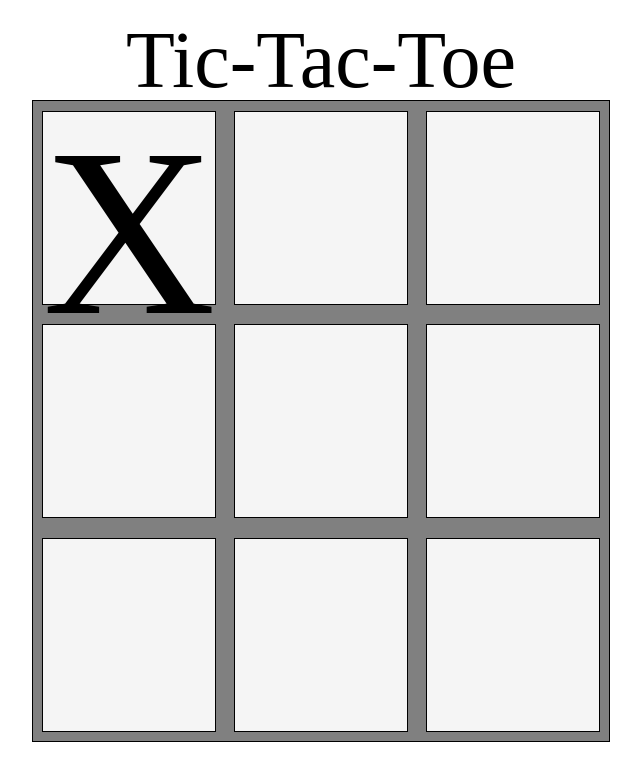
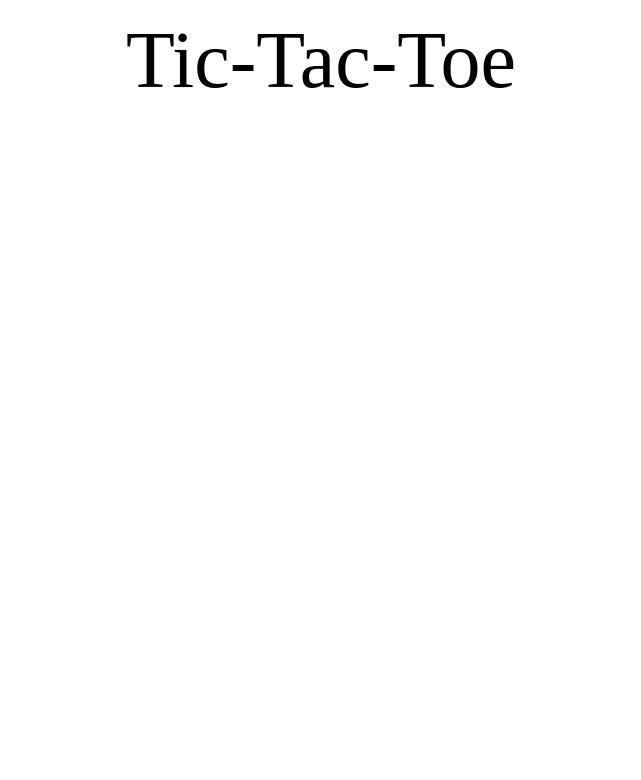
Before and after one commit to SouthFrank/The_Odin_Project, a plain HTML site: page Fundamentals/tic_tac_toe/index.html in a window 1280 px wide. Shown: the whole page, without its empty margins (255-896 px from the left). Drawn offline with Linux system fonts and the light colour scheme.

Commit message:
Removed game squares from HTML to be created in JS

```diff
--- a/Fundamentals/tic_tac_toe/index.html
+++ b/Fundamentals/tic_tac_toe/index.html
@@ -9,18 +9,9 @@
 <body>
 
     <h1>Tic-Tac-Toe</h1>
-    <div class="gameBoard">
-        <div class="gameSquare">X</div>
-        <div class="gameSquare"></div>
-        <div class="gameSquare"></div>
-        <div class="gameSquare"></div>
-        <div class="gameSquare"></div>
-        <div class="gameSquare"></div>
-        <div class="gameSquare"></div>
-        <div class="gameSquare"></div>
-        <div class="gameSquare"></div>
+    <div id="gameBoard">
     </div>
-    <p class="info"></p>
+    <p id="info"></p>
 
     <script src="app.js"></script>
 </body>
```
